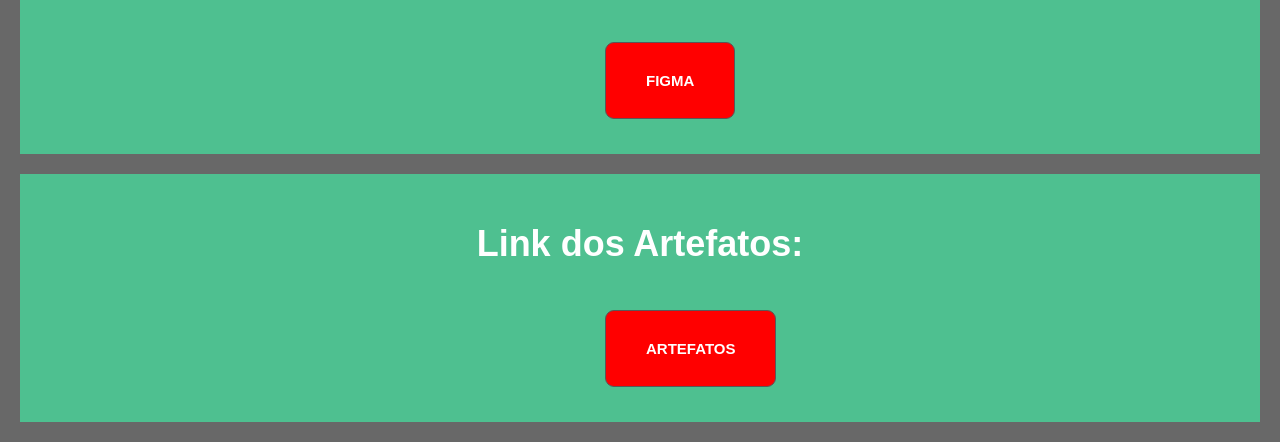
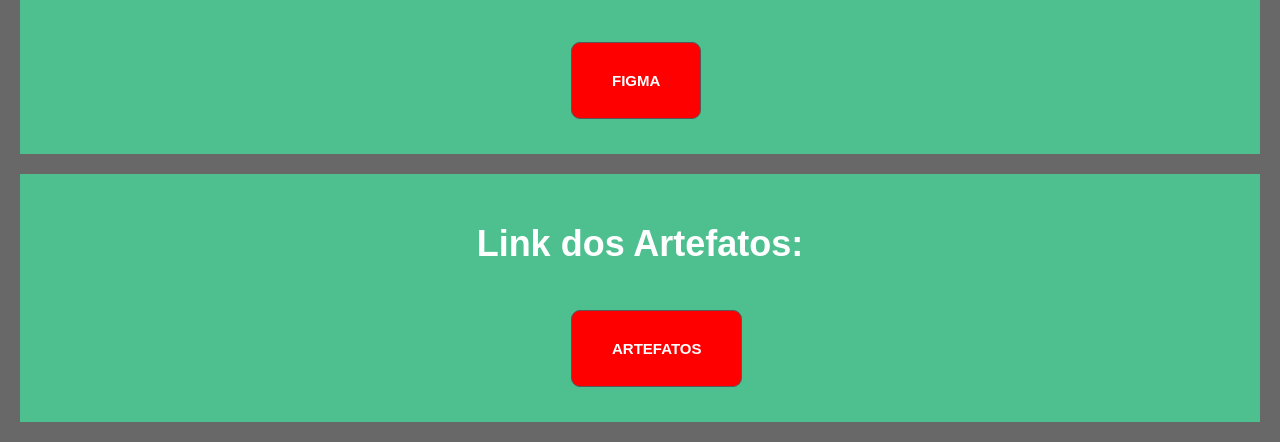
Before and after one commit to RafaWanner/RafaWanner.github.io, a plain HTML site: page index.html in a window 1280 px wide. Shown: the part 614-1056 px from the top of the page. Drawn offline with Linux system fonts and the light colour scheme.

Commit message:
Update style.css

```diff
--- a/style.css
+++ b/style.css
@@ -144,7 +144,7 @@
 .figma div {
     width: 100%;
     max-width: 100px;
-    margin: 0 auto;
+    margin: 0 43%;
     text-align: center
 }
 
@@ -188,7 +188,7 @@
 .artefatos div {
     width: 100%;
     max-width: 100px;
-    margin: 0 auto;
+    margin: 0 43%;
     text-align: center;
 }
 
```
